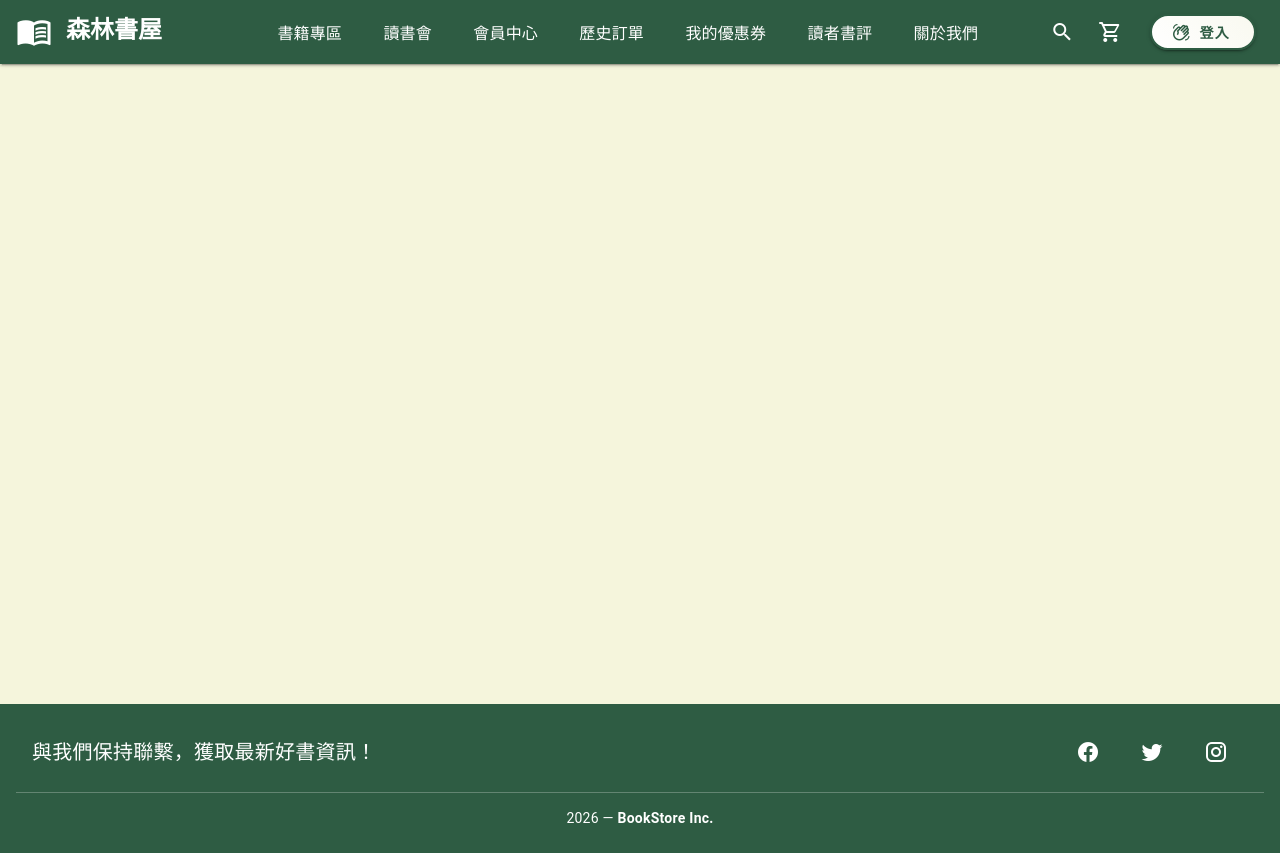
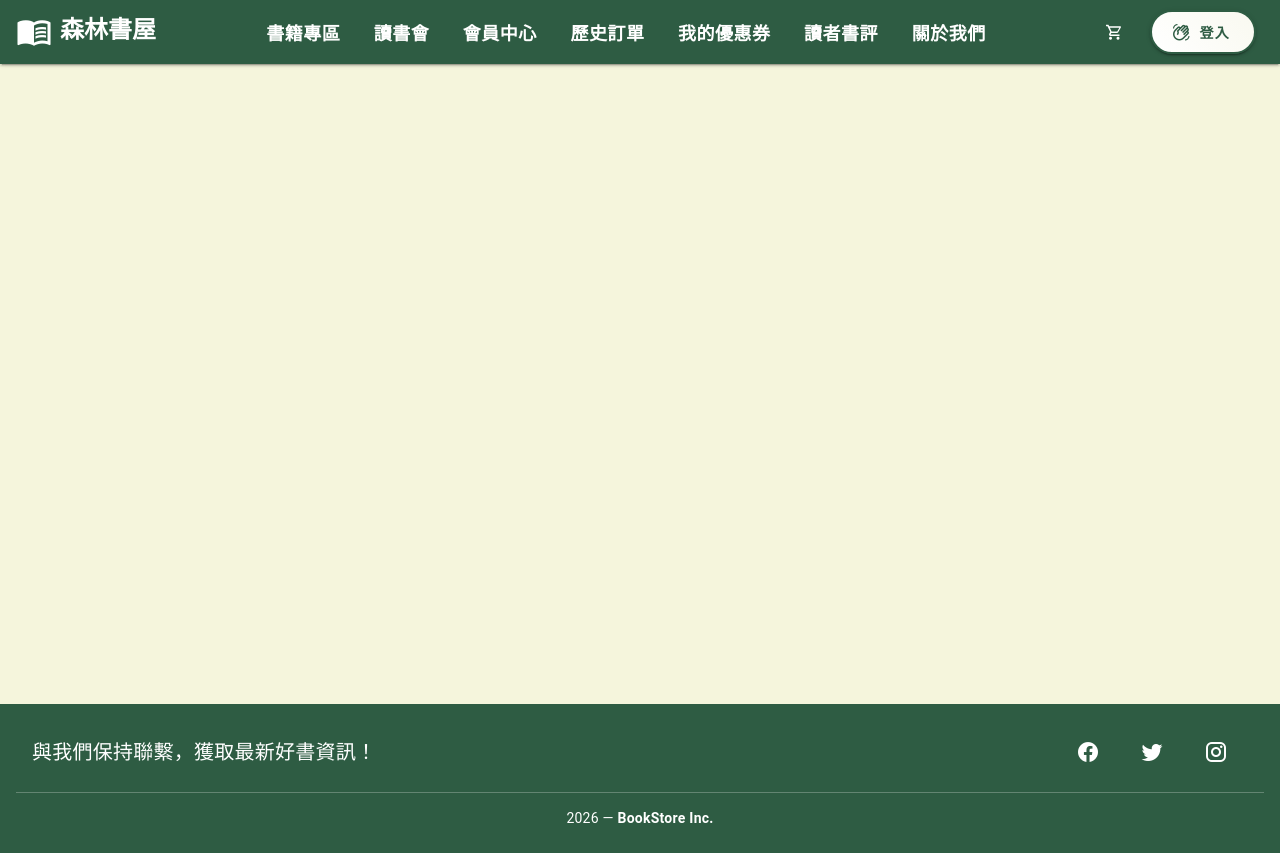
Before and after one commit to penovate/bookstore4, a Vue app in the folder bookstore-frontend/: page /dev/user in a window 1280 px wide. Built offline with nearby package versions, Linux system fonts and the light colour scheme; what vue3-google-signin would draw is missing.

Commit message:
修改 Layout 比例 + 註冊一鍵輸入（生日部分）修改

```diff
--- a/bookstore-frontend/src/views/Layout/UserLayout.vue
+++ b/bookstore-frontend/src/views/Layout/UserLayout.vue
@@ -123,52 +123,47 @@ onUnmounted(() => {
 <template>
   <v-app theme="forestTheme">
     <v-app-bar color="primary" elevation="2" class="px-md-4">
-      <div class="d-flex align-center" style="min-width: 200px">
+  <div class="d-flex align-center" style="min-width: 140px; flex-shrink: 0;">
     <v-app-bar-nav-icon variant="text" @click.stop="drawer = !drawer" class="d-md-none"></v-app-bar-nav-icon>
 
-        <v-toolbar-title class="font-weight-bold text-h5 cursor-pointer" @click="$router.push('/dev/user/home')">
-          <v-icon icon="mdi-book-open-variant" class="me-2"></v-icon>
-          森林書屋
+    <v-toolbar-title class="font-weight-bold text-h6 text-md-h5 cursor-pointer" @click="$router.push('/dev/user/home')">
+      <v-icon icon="mdi-book-open-variant" class="me-1 me-md-2"></v-icon>
+      <span class="d-none d-sm-inline">森林書屋</span>
     </v-toolbar-title>
   </div>
 
   <v-spacer class="d-none d-md-block"></v-spacer>
 
-      <div class="d-none d-md-flex justify-center flex-grow-1">
+  <div class="d-none d-md-flex justify-center flex-grow-1" style="overflow: hidden;">
     <v-btn v-for="item in filteredMenuItems" :key="item.title" variant="text"
-          class="mx-1 text-subtitle-1 font-weight-medium" :href="item.title === '後台系統' ? item.to : undefined"
-          :target="item.title === '後台系統' ? '_blank' : undefined" :to="item.title === '後台系統' ? undefined : item.to">
+      class="mx-1 px-3 font-weight-black"
+      style="font-size: 18px !important; letter-spacing: 0.5px !important; flex-shrink: 1;"
+      :href="item.title === '後台系統' ? item.to : undefined"
+      :target="item.title === '後台系統' ? '_blank' : undefined"
+      :to="item.title === '後台系統' ? undefined : item.to">
       {{ item.title }}
     </v-btn>
   </div>
 
   <v-spacer class="d-none d-md-block"></v-spacer>
 
-      <div class="d-flex align-center justify-end" style="min-width: 200px">
-        <v-btn icon="mdi-magnify" variant="text"></v-btn>
+  <div class="d-flex align-center justify-end" style="flex-shrink: 0; gap: 4px;">
 
-        <!-- 導覽列的購物車icon，點擊後跳轉到購物車頁面 -->
-        <v-btn icon class="me-2" @click="$router.push({ name: 'cart' })">
+
+    <v-btn icon size="small" class="me-1" @click="$router.push({ name: 'cart' })">
       <v-badge :content="cartStore.cartCount" :model-value="cartStore.cartCount > 0" color="accent">
         <v-icon icon="mdi-cart-outline"></v-icon>
       </v-badge>
     </v-btn>
 
     <div v-if="userStore.isLoggedIn">
-            <v-menu min-width="200px" rounded>
+      <v-menu min-width="200px" rounded offset="10">
         <template v-slot:activator="{ props }">
-                <v-badge
-                  :content="unreadCount"
-                  :model-value="unreadCount > 0"
-                  color="error"
-                  dot
-                  overlap
-                  offset-x="3"
-                  offset-y="3"
-                >
+          <v-badge :content="unreadCount" :model-value="unreadCount > 0" color="error" dot overlap>
             <v-avatar
               color="surface"
-  size="36"
+              size="32"
+              md-size="36"
               class="cursor-pointer border-sm elevation-1"
               v-bind="props"
             >
@@ -178,52 +173,46 @@ onUnmounted(() => {
                       ? userStore.img
                       : `http://localhost:8080${userStore.img}`"
                 cover
-  >
-    <template v-slot:placeholder>
-      <div class="d-flex align-center justify-center fill-height bg-primary text-white">
-        {{ userStore.name?.charAt(0).toUpperCase() }}
-      </div>
-    </template>
-  </v-img>
-
-  <span v-else class="text-primary font-weight-bold">
+              ></v-img>
+              <span v-else class="text-primary font-weight-bold text-caption">
                 {{ userStore.name?.charAt(0).toUpperCase() }}
               </span>
             </v-avatar>
           </v-badge>
         </template>
-
-              <v-list>
+        <v-list elevation="3" class="mt-2 rounded-lg">
           <v-list-item
             prepend-icon="mdi-account-circle"
             title="會員中心"
             to="/dev/user/user-menu"
+            class="py-3"
           >
             <template v-slot:append v-if="unreadCount > 0">
               <v-badge color="error" :content="unreadCount" inline></v-badge>
             </template>
           </v-list-item>
 
-                <v-list-item
-                  prepend-icon="mdi-history"
-                  title="歷史訂單"
-                  :to="{ name: 'myOrders' }"
-                ></v-list-item>
-
-                <v-divider></v-divider>
+          <v-divider class="my-1"></v-divider>
 
           <v-list-item
             prepend-icon="mdi-logout"
             title="登出"
             @click="handleLogout"
-                  class="text-error"
+            class="text-error py-3 font-weight-bold"
           ></v-list-item>
         </v-list>
       </v-menu>
     </div>
 
-        <v-btn v-else color="white" class="login-btn-cute px-6 font-weight-bold" rounded="pill" elevation="2"
-          to="/dev/user/login">
+    <v-btn
+      v-else
+      color="white"
+      class="login-btn-cute px-6 font-weight-bold"
+      rounded="pill"
+      elevation="2"
+      height="44"
+      to="/dev/user/login"
+    >
       <v-icon start icon="mdi-hand-wave-outline" class="jump-icon"></v-icon>
       登入
     </v-btn>
--- a/bookstore-frontend/src/views/public/user/UserRegister.vue
+++ b/bookstore-frontend/src/views/public/user/UserRegister.vue
@@ -207,12 +207,10 @@ const fillDemoData = () => {
   formData.userPwd = '123123'
   formData.confirmPwd = '123123'
 
+  formData.birth = '2001-01-24'
+
   const randomSuffix = Math.floor(10000000 + Math.random() * 90000000)
   formData.phoneNum = `09${randomSuffix}`
-
-  const date = new Date()
-  date.setFullYear(date.getFullYear() - 25)
-  formData.birth = date.toISOString().split('T')[0]
 
   const roads = ['中正路', '復興路', '成功路', '大興西路', '延平路']
   const randomRoad = roads[Math.floor(Math.random() * roads.length)]
```
Lines whose indentation alone changed are shown as unchanged.
